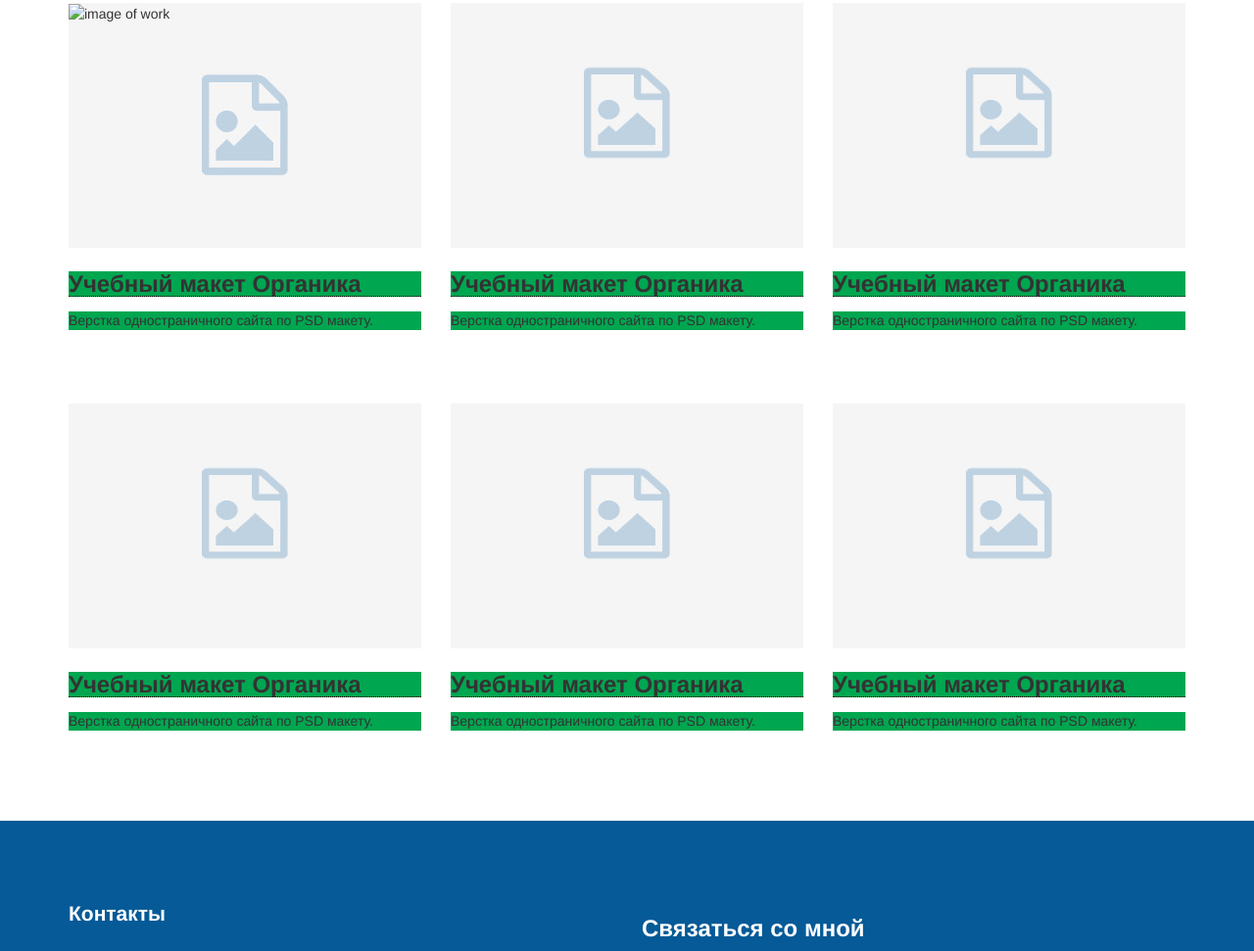
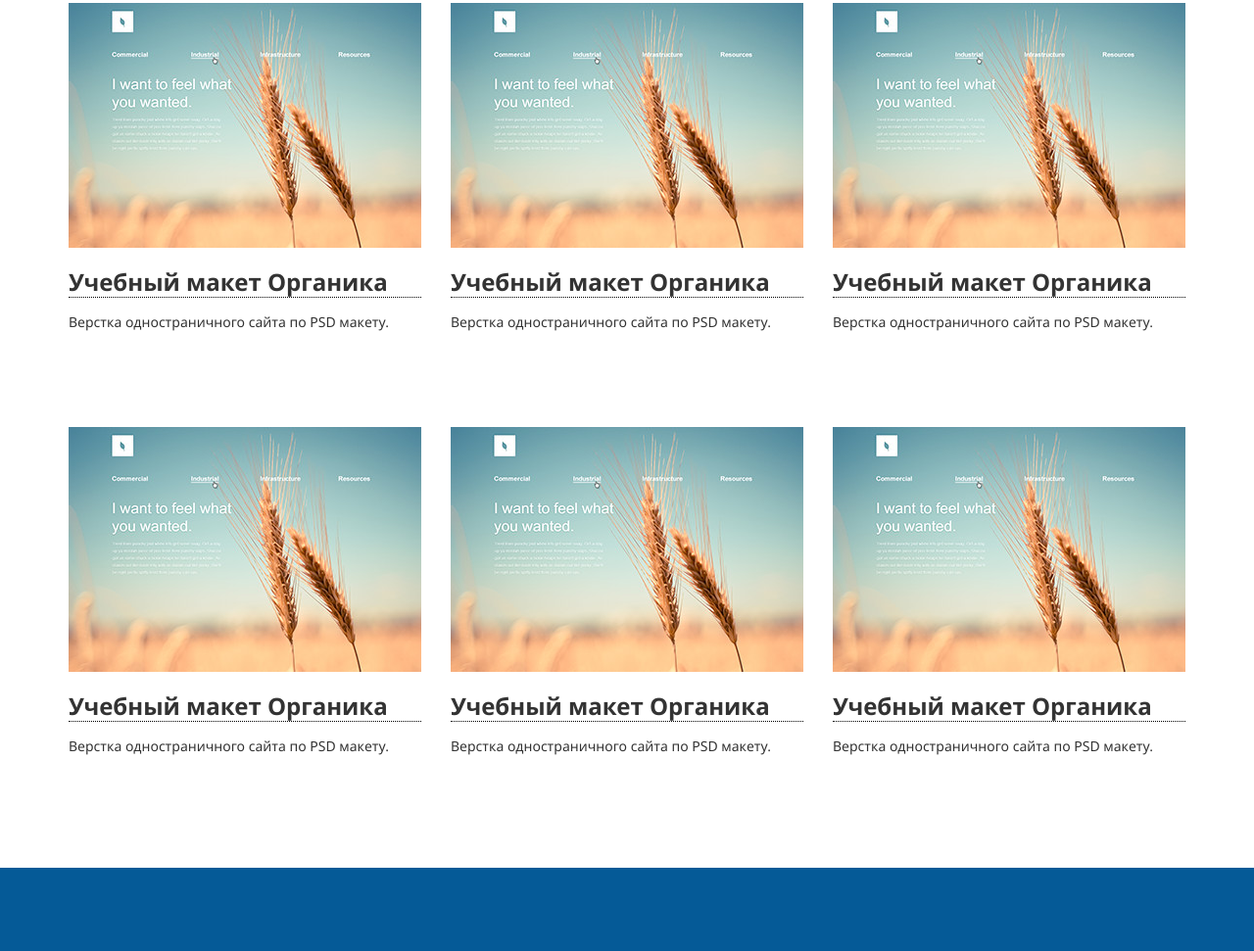
Before and after one commit to alexlionstudio/portfolio, a plain HTML site: page index.html in a window 1280 px wide. Shown: the part 1835-2806 px from the top of the page at 98% size. Drawn offline with Linux system fonts and the light colour scheme.

Commit message:
portfolio_1

```diff
--- a/index.html
+++ b/index.html
@@ -193,59 +193,69 @@
 						<!-- 1 works start -->
 						<div class="col-sm-4">
 							<div class="portfolio__works-block">
-								<div class="portfolio__works-block-img"">
-									<img  src="" alt="image of work">
+								<div class="portfolio__works-block-img">
+									<img src="img/background/project_organica.jpg">
 								</div>
-								<h3 class="portfolio__works-block-title block--green" >Учебный макет Органика</h3>
-								<p class="portfolio__works-block-text block--green" >Верстка одностраничного сайта по PSD макету.</p>
+								<h3 class="portfolio__works-block-title" >Учебный макет Органика</h3>
+								<p class="portfolio__works-block-text" >Верстка одностраничного сайта по PSD макету.</p>
 							</div>
 						</div>
 						<!-- 1 works end -->
 						<!-- 2 works start -->
 						<div class="col-sm-4">
 							<div class="portfolio__works-block">
-								<img class="portfolio__works-block-img"  src="img/ui-kit-assets/project_placeholder.jpg" alt="image of work">
-								<h3 class="portfolio__works-block-title block--green" >Учебный макет Органика</h3>
-								<p class="portfolio__works-block-text block--green" >Верстка одностраничного сайта по PSD макету.</p>
+								<div class="portfolio__works-block-img">
+									<img  src="img/background/project_organica.jpg">
+								</div>
+								<h3 class="portfolio__works-block-title" >Учебный макет Органика</h3>
+								<p class="portfolio__works-block-text" >Верстка одностраничного сайта по PSD макету.</p>
 							</div>
 						</div>
 						<!-- 2 works end -->
 						<!-- 3 works start -->
 						<div class="col-sm-4">
 							<div class="portfolio__works-block">
-								<img class="portfolio__works-block-img"  src="img/ui-kit-assets/project_placeholder.jpg" alt="image of work">
-								<h3 class="portfolio__works-block-title block--green" >Учебный макет Органика</h3>
-								<p class="portfolio__works-block-text block--green" >Верстка одностраничного сайта по PSD макету.</p>
+								<div class="portfolio__works-block-img">
+									<img  src="img/background/project_organica.jpg">
+								</div>
+								<h3 class="portfolio__works-block-title" >Учебный макет Органика</h3>
+								<p class="portfolio__works-block-text" >Верстка одностраничного сайта по PSD макету.</p>
 							</div>
 						</div>
 						<!-- 3 works end -->
-						<!-- 1 works start -->
+						<!-- 4 works start -->
 						<div class="col-sm-4">
 							<div class="portfolio__works-block">
-								<img class="portfolio__works-block-img"  src="img/ui-kit-assets/project_placeholder.jpg" alt="image of work">
-								<h3 class="portfolio__works-block-title block--green" >Учебный макет Органика</h3>
-								<p class="portfolio__works-block-text block--green" >Верстка одностраничного сайта по PSD макету.</p>
+								<div class="portfolio__works-block-img">
+									<img  src="img/background/project_organica.jpg">
+								</div>
+								<h3 class="portfolio__works-block-title" >Учебный макет Органика</h3>
+								<p class="portfolio__works-block-text" >Верстка одностраничного сайта по PSD макету.</p>
 							</div>
 						</div>
-						<!-- 1 works end -->
-						<!-- 2 works start -->
+						<!-- 4 works end -->
+						<!-- 5 works start -->
 						<div class="col-sm-4">
 							<div class="portfolio__works-block">
-								<img class="portfolio__works-block-img"  src="img/ui-kit-assets/project_placeholder.jpg" alt="image of work">
-								<h3 class="portfolio__works-block-title block--green" >Учебный макет Органика</h3>
-								<p class="portfolio__works-block-text block--green" >Верстка одностраничного сайта по PSD макету.</p>
+								<div class="portfolio__works-block-img">
+									<img  src="img/background/project_organica.jpg">
+								</div>
+								<h3 class="portfolio__works-block-title" >Учебный макет Органика</h3>
+								<p class="portfolio__works-block-text" >Верстка одностраничного сайта по PSD макету.</p>
 							</div>
 						</div>
-						<!-- 2 works end -->
-						<!-- 3 works start -->
+						<!-- 5 works end -->
+						<!-- 6 works start -->
 						<div class="col-sm-4">
 							<div class="portfolio__works-block">
-								<img class="portfolio__works-block-img"  src="img/ui-kit-assets/project_placeholder.jpg" alt="image of work">
-								<h3 class="portfolio__works-block-title block--green" >Учебный макет Органика</h3>
-								<p class="portfolio__works-block-text block--green" >Верстка одностраничного сайта по PSD макету.</p>
+								<div class="portfolio__works-block-img">
+									<img  src="img/background/project_organica.jpg">
+								</div>
+								<h3 class="portfolio__works-block-title" >Учебный макет Органика</h3>
+								<p class="portfolio__works-block-text" >Верстка одностраничного сайта по PSD макету.</p>
 							</div>
 						</div>
-						<!-- 3 works end -->
+						<!-- 6 works end -->
 					</div>
 				</div>
 				<!-- Блоки работ end-->
--- a/less/_sections/_portfolio.less
+++ b/less/_sections/_portfolio.less
@@ -1,6 +1,6 @@
 .portfolio {
 	padding-top: 40px;
-	margin-bottom: 5px;
+	margin-bottom: 10px;
 	@media (min-width: 768px){
 		margin-top: 60px;
 		margin-bottom: 12px;
@@ -29,46 +29,70 @@
 }
 .portfolio__works-block {
 	margin-bottom: 40px;
-	max-width: 360px;
 	margin-right: auto;
 	margin-left: auto;
+	max-width: 360px;
 	@media (min-width: 768px){
 		margin-bottom: 70px;
 	}
 	@media (min-width: 1200px){
-		margin-bottom: 75px;
+		margin-bottom: 98px;
 	}
 }
 .portfolio__works-block-img {
-	overflow: hidden;
-	width: 100%;
-	height: 190px;
-	padding-bottom: 25px;
+	display: block;
+	margin-bottom: 23px;
 	background-image: url("../img/ui-kit-assets/project_placeholder.jpg");
-	background-position: center top;
-	background-size: cover;
 	background-repeat: no-repeat;
-	& img{
-		width: 100%;
+	background-position: center;
+	-webkit-background-size: cover;
+	     -o-background-size: cover;
+	        background-size: cover;
+    min-height: 190px;
+    margin-right: auto;
+    margin-left: auto;
+	min-width: 280px;
+	img{
+		max-width: 100%;
+    }
+
+	@media (min-width: 768px){
+		margin: 0;
+		margin-bottom: 20px;
+		min-width: 220px;
+		min-height: 150px;
+		overflow: hidden;
 	}
+	@media (min-width: 982px){
+		min-width: 280px;
+		min-height: 200px
+		overflow: hidden;
+	}
+
 	@media (min-width: 1200px){
-		height: 250px;
+		min-width: 360px;
+		min-height: 250px;
 	}
 }
 .portfolio__works-block-title {
+	margin-top: 0;
+	margin-bottom: 15px;
+	font-size: 20px;
 	line-height: 17px;
-	margin-bottom: 15px;
+	.noto-sans-bold;
 	@media (min-width: 768px){
 		line-height: 23px;
 	}
 	@media (min-width: 1200px){
 		font-size: 24px;
-		line-height: 25px;
+		line-height: 30px;
 		border-bottom: 1px dotted #000000;
 	}
 }
 .portfolio__works-block-text {
-	line-height:   17px;
+	font-size: 14px;
+	line-height: 20px;
+	.noto-sans-normal;
 	@media (min-width: 1200px){
 		line-height: 19px;
 	}
```
Also changed, not shown: css/main.css, img/background/project_apollo.jpg (renamed from img/project_apollo.jpg), img/background/project_auto.jpg (renamed from img/project_auto.jpg), img/background/project_moto.jpg (renamed from img/project_moto.jpg), img/background/project_music.jpg (renamed from img/project_music.jpg), img/background/project_organica.jpg (added), img/background/project_portfolio.jpg (renamed from img/project_portfolio.jpg), 1 other file.
